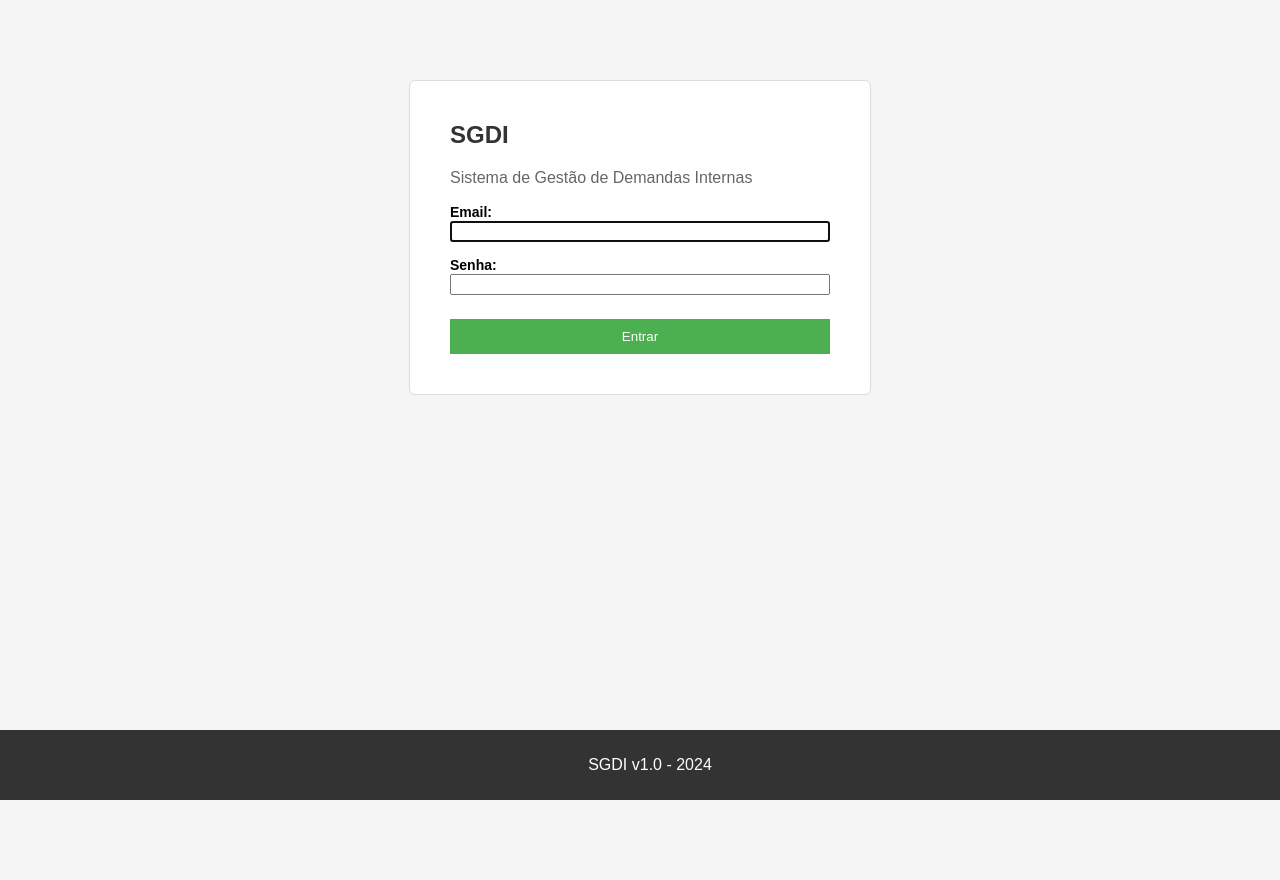
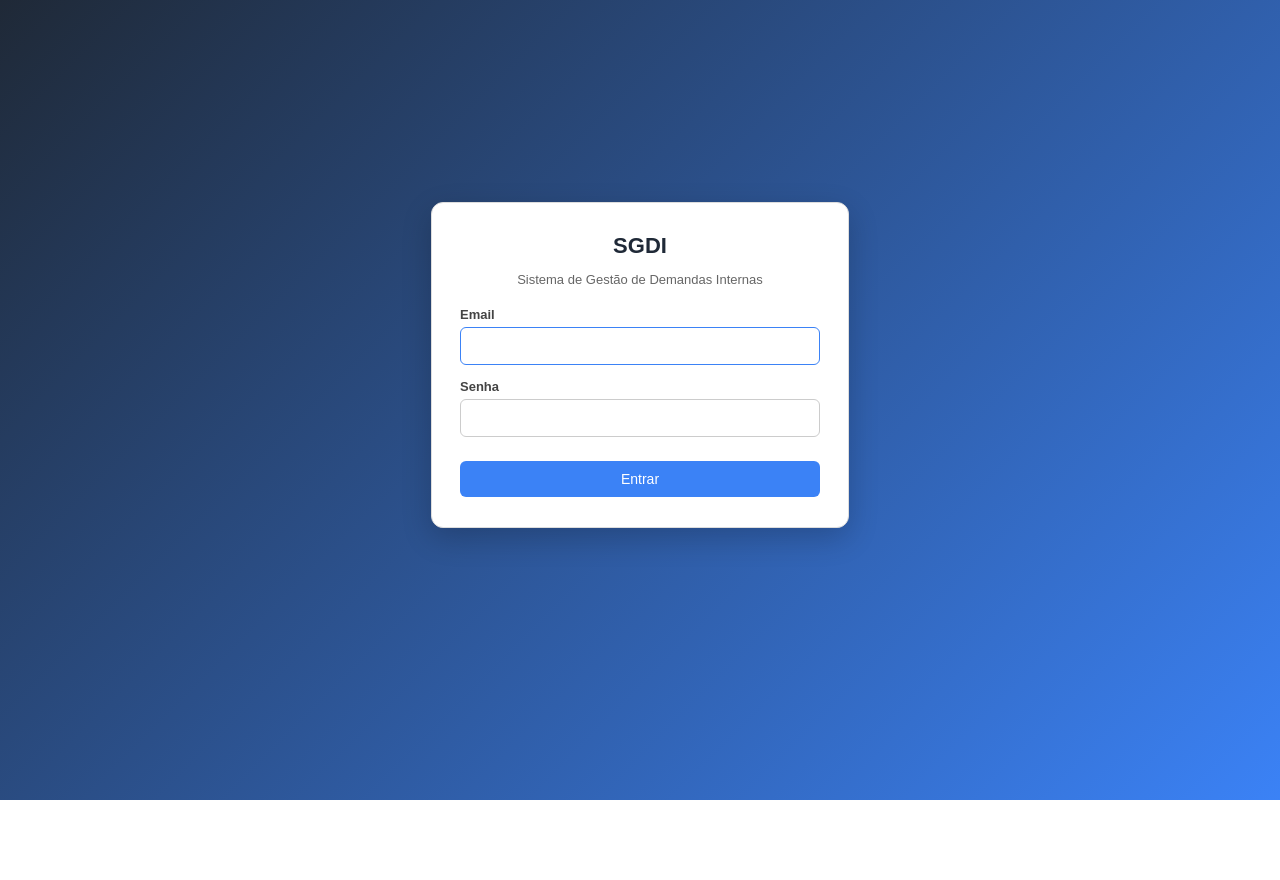
Before and after one commit to 1134867JP/sistema_sgdi_legado_aluno, a Flask app: page /login in a window 1280 px wide. After the commit the page ends 800 px from the top, so only its background shows below. Run offline with Flask 3, Linux system fonts and the light colour scheme.

Commit message:
Ajustes layout

```diff
--- a/templates/login.html
+++ b/templates/login.html
@@ -3,11 +3,102 @@
 <head>
     <title>SGDI - Login</title>
     <link rel="stylesheet" href="{{ url_for('static', filename='style.css') }}">
+
     <style>
-        body { margin: 0; }
+        body {
+            margin: 0;
+            font-family: Arial, Helvetica, sans-serif;
+            background: linear-gradient(135deg, #1f2937, #3b82f6);
+            height: 100vh;
+            display: flex;
+            align-items: center;
+            justify-content: center;
+        }
+
+        /* ALERT */
+        .alert {
+            position: absolute;
+            top: 20px;
+            background-color: #fee2e2;
+            color: #991b1b;
+            padding: 10px 15px;
+            border-radius: 6px;
+            font-size: 14px;
+        }
+
+        /* CARD LOGIN */
+        .login-container {
+            background: #ffffff;
+            padding: 30px 28px;
+            border-radius: 12px;
+            width: 100%;
+            max-width: 360px;
+            box-shadow: 0 10px 30px rgba(0,0,0,0.2);
+        }
+
+        .login-container h2 {
+            margin: 0;
+            font-size: 22px;
+            text-align: center;
+            color: #1f2937;
+        }
+
+        .login-container p {
+            text-align: center;
+            color: #666;
+            margin-bottom: 20px;
+            font-size: 13px;
+        }
+
+        /* FORM */
+        .form-group {
+            margin-bottom: 15px;
+        }
+
+        .login-container label {
+            display: block;
+            font-size: 13px;
+            margin-bottom: 5px;
+            color: #444;
+        }
+
+        .login-container input {
+            width: 100%;
+            padding: 10px;
+            border-radius: 6px;
+            border: 1px solid #ccc;
+            font-size: 14px;
+            transition: 0.2s;
+            box-sizing: border-box;
+        }
+
+        .login-container input:focus {
+            border-color: #3b82f6;
+            outline: none;
+        }
+
+        /* BUTTON */
+        .login-container button {
+            width: 100%;
+            margin-top: 10px;
+            padding: 10px;
+            border-radius: 6px;
+            border: none;
+            background-color: #3b82f6;
+            color: white;
+            font-size: 14px;
+            cursor: pointer;
+            transition: 0.2s;
+        }
+
+        .login-container button:hover {
+            background-color: #2563eb;
+        }
     </style>
 </head>
+
 <body>
+
     {% with messages = get_flashed_messages() %}
         {% if messages %}
             {% for message in messages %}
@@ -18,23 +109,24 @@
 
     <div class="login-container">
         <h2>SGDI</h2>
-        <p style="color: #666; margin-top: 0;">Sistema de Gestão de Demandas Internas</p>
+        <p>Sistema de Gestão de Demandas Internas</p>
 
         <form method="POST" action="/login">
-            <div>
-                <label>Email:</label><br>
-                <input type="email" name="email" required autofocus style="width: 100%; box-sizing: border-box;">
+
+            <div class="form-group">
+                <label>Email</label>
+                <input type="email" name="email" required autofocus>
             </div>
-            <div>
-                <label>Senha:</label><br>
-                <input type="password" name="senha" required style="width: 100%; box-sizing: border-box;">
+
+            <div class="form-group">
+                <label>Senha</label>
+                <input type="password" name="senha" required>
             </div>
-            <button type="submit" style="width: 100%; margin-top: 10px;">Entrar</button>
+
+            <button type="submit">Entrar</button>
+
         </form>
     </div>
 
-    <div class="footer">
-        <p>SGDI v1.0 - 2024</p>
-    </div>
 </body>
 </html>
```
Also changed, not shown: templates/base.html (+0 -12 lines).
